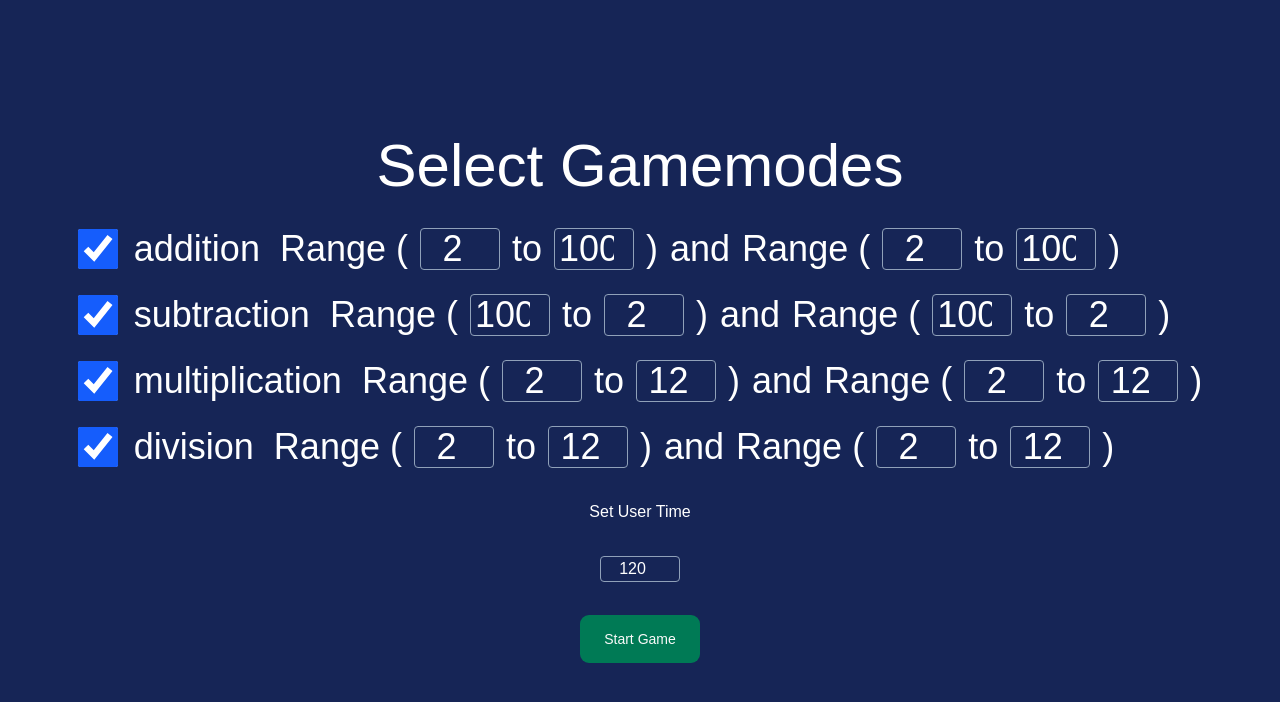
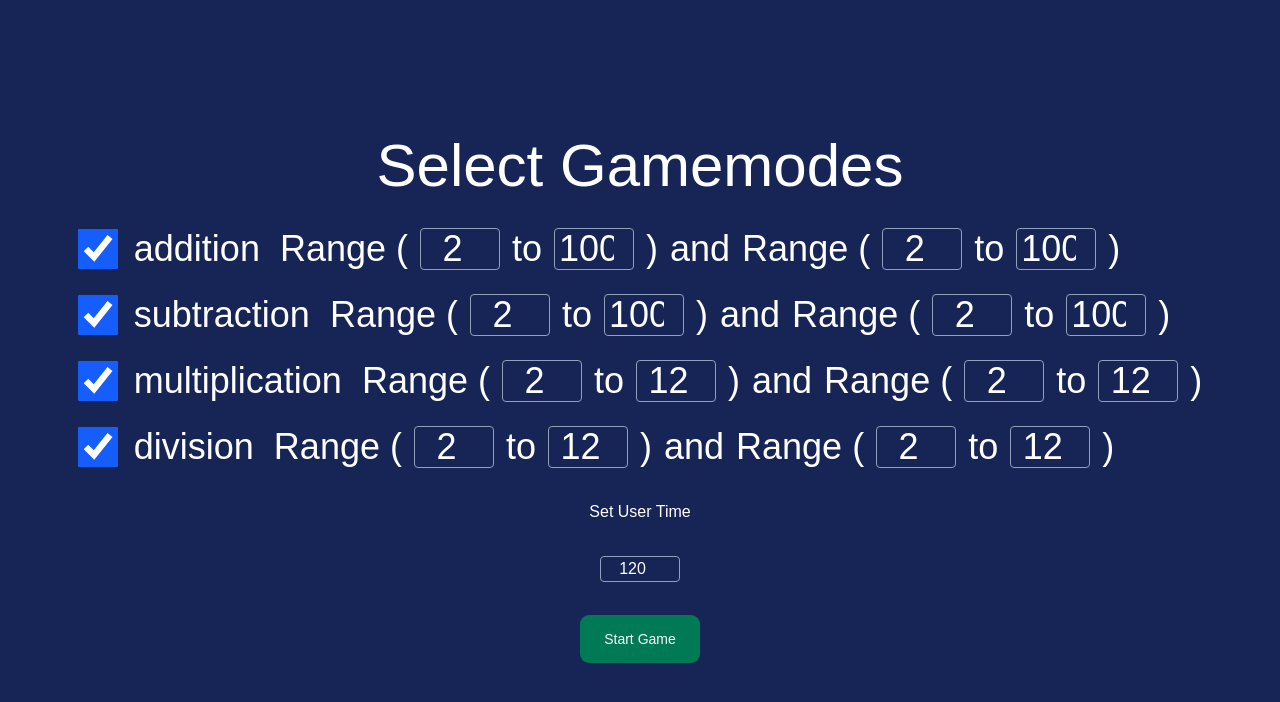
Before and after one commit to alexp990/mental-math-web, a React (Vite) app: page / in a window 1280 px wide. Shown: the top 702 px of the page. Built offline with nearby package versions, Linux system fonts and the light colour scheme.

Commit message:
fixed input bug

```diff
--- a/src/App.jsx
+++ b/src/App.jsx
@@ -13,7 +13,7 @@ function App() {
 
   const [ranges, setRanges] = useState({
     addition: { min1: 2, max1: 100, min2: 2, max2: 100 },
-    subtraction: { min1: 100, max1: 2, min2: 100, max2: 2 },
+    subtraction: { min1: 2, max1: 100, min2: 2, max2: 100 },
     multiplication: { min1: 2, max1: 12, min2: 2, max2: 12 },
     division: { min1: 2, max1: 12, min2: 2, max2: 12 }
   });
```
